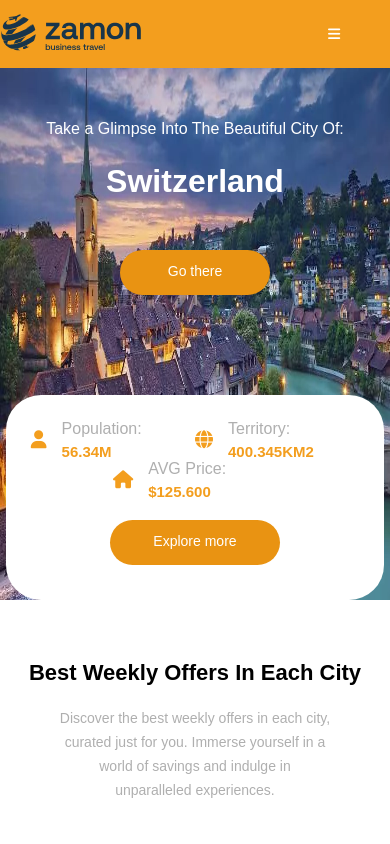
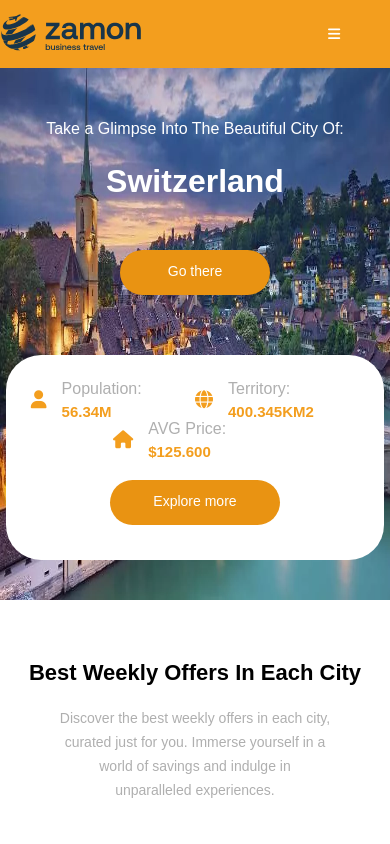
Before and after one commit to dekanovaa/Business_taour, a React (Vite) app: page / in a window 390 px wide. Shown: the top 844 px of the page. Built offline with nearby package versions, Linux system fonts and the light colour scheme.

Commit message:
xascdwsvefgrb

```diff
--- a/src/Components/Header/Header.css
+++ b/src/Components/Header/Header.css
@@ -227,5 +227,8 @@
     .header__title{
         font-size:16px;
     }
+   .header__list{
+     margin-top:60px;
+   }
 
   }
--- a/src/Components/Modal/Modal.css
+++ b/src/Components/Modal/Modal.css
@@ -20,5 +20,7 @@
 .modal{
   text-align: center;
   right: 0;
+ padding: 0;
+
 
 }
--- a/src/Components/Modal/Modal.jsx
+++ b/src/Components/Modal/Modal.jsx
@@ -37,6 +37,7 @@
         >
           <List>
             {[
+              <div className="modal__top"></div>,
                <a className="navbar__link_modal" href="/">{t("navbar.home")}</a>,
                <hr/>,
                <a className="navbar__link_modal" href="#About">{t("navbar.about")}</a>,
```
